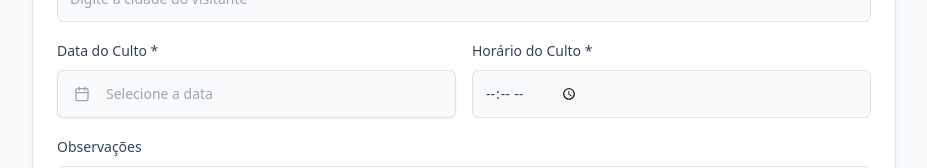
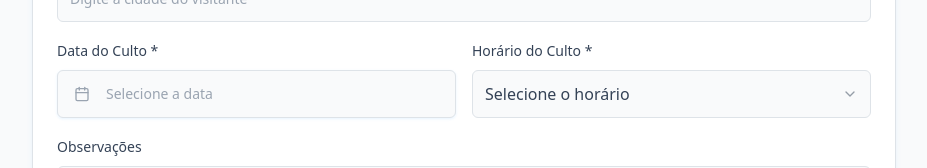
Before and after one commit to guilhermetopanotimezari/cult-guest-log, a React (Vite) app: page / in a window 1280 px wide. Shown: the part 511-679 px from the top of the page, without its empty margins (176-1103 px from the left). Built offline with nearby package versions, Linux system fonts and the light colour scheme.

Commit message:
Alterar campo de horário
Modifica o campo de horário para um combobox com os horários pré-definidos: 10h, 17:00 e 19:30.

```diff
--- a/src/components/VisitorForm.tsx
+++ b/src/components/VisitorForm.tsx
@@ -5,6 +5,7 @@ import { Label } from '@/components/ui/label';
 import { Card, CardContent, CardHeader, CardTitle } from '@/components/ui/card';
 import { Calendar } from '@/components/ui/calendar';
 import { Popover, PopoverContent, PopoverTrigger } from '@/components/ui/popover';
+import { Select, SelectContent, SelectItem, SelectTrigger, SelectValue } from '@/components/ui/select';
 import { CalendarIcon, UserPlus } from 'lucide-react';
 import { format } from 'date-fns';
 import { ptBR } from 'date-fns/locale';
@@ -52,6 +53,10 @@ export const VisitorForm: React.FC<VisitorFormProps> = ({ onSubmit }) => {
         serviceDate: format(date, 'dd/MM/yyyy')
       }));
     }
+  };
+
+  const handleTimeSelect = (time: string) => {
+    setFormData(prev => ({ ...prev, serviceTime: time }));
   };
 
   const handleSubmit = (e: React.FormEvent) => {
@@ -176,15 +181,16 @@ export const VisitorForm: React.FC<VisitorFormProps> = ({ onSubmit }) => {
               <Label htmlFor="serviceTime" className="text-sm font-medium">
                 Horário do Culto *
               </Label>
-              <Input
-                id="serviceTime"
-                name="serviceTime"
-                type="time"
-                value={formData.serviceTime}
-                onChange={handleInputChange}
-                className="h-12 text-base"
-                required
-              />
+              <Select value={formData.serviceTime} onValueChange={handleTimeSelect}>
+                <SelectTrigger className="h-12 text-base">
+                  <SelectValue placeholder="Selecione o horário" />
+                </SelectTrigger>
+                <SelectContent className="bg-background border shadow-medium">
+                  <SelectItem value="10h">10h</SelectItem>
+                  <SelectItem value="17:00">17:00</SelectItem>
+                  <SelectItem value="19:30">19:30</SelectItem>
+                </SelectContent>
+              </Select>
             </div>
           </div>
 
```
